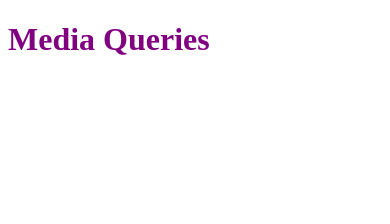
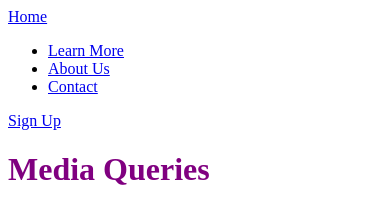
Before and after one commit to swirzan/practice-website, a plain HTML site: page index.html in a window 390 px wide. Drawn offline with Linux system fonts and the light colour scheme.

Commit message:
made an responsive nav bar

```diff
--- a/index.html
+++ b/index.html
@@ -96,8 +96,17 @@
     <div style="background-color: #5390d9;"></div>
     <div style="background-color: #6930d3;"></div>
 </section> -->
+<nav>
+    <a href="#home"> Home</a>
+        <ul>
+            <li><a href="#home">Learn More</a></li>
+            <li><a href="#home">About Us</a></li>
+            <li><a href="#home">Contact</a></li>
+        </ul>
+   <a href="#home">Sign Up</a>
 
 
+</nav>
 <h1>Media Queries</h1>
 
 
```
Also changed, not shown: styles.css (+54 -1 lines).
